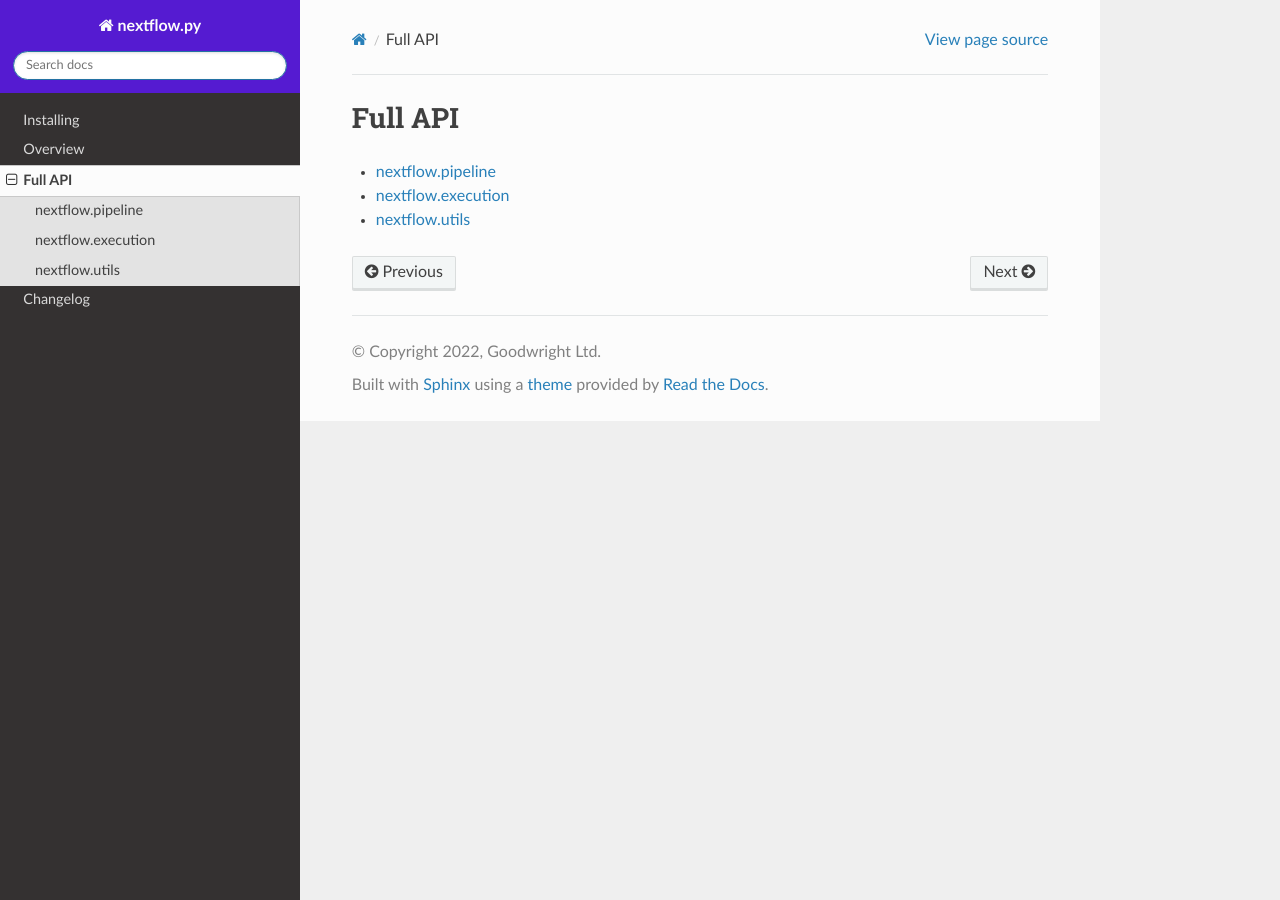
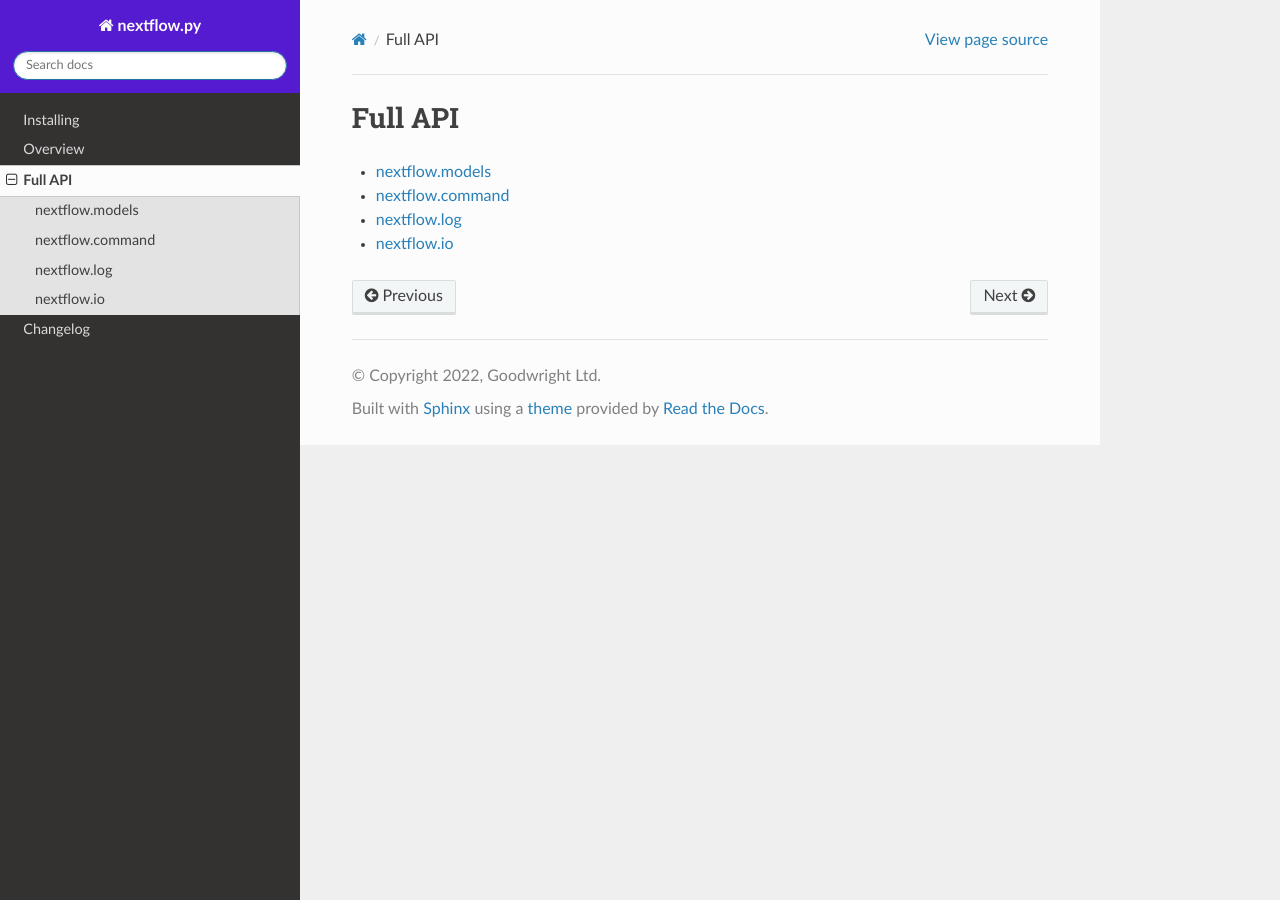
Before and after one commit to goodwright/nextflow.py, a Sphinx documentation site: the page built from docs/source/api.rst, in a window 1280 px wide. Built offline with Sphinx 7.4.7 and the Read the Docs theme 2.0.0, drawn with Linux system fonts in a browser that asks for light colours.

Commit message:
Update API docs

```diff
--- a/docs/source/api.rst
+++ b/docs/source/api.rst
@@ -2,6 +2,7 @@ Full API
 --------
 
 .. toctree ::
-	api/pipeline
-	api/execution
-	api/utils
+	api/models
+	api/command
+	api/log
+	api/io
--- /dev/null
+++ b/docs/source/api/command.rst
@@ -0,0 +1,6 @@
+nextflow.command
+----------------
+
+.. automodule:: nextflow.command
+	:members:
+	:inherited-members:
--- a/docs/source/api/execution.rst
+++ /dev/null
@@ -1,6 +0,0 @@
-nextflow.execution
-------------------
-
-.. automodule:: nextflow.execution
-	:members:
-	:inherited-members:
--- /dev/null
+++ b/docs/source/api/io.rst
@@ -0,0 +1,6 @@
+nextflow.io
+-----------
+
+.. automodule:: nextflow.io
+	:members:
+	:inherited-members:
--- /dev/null
+++ b/docs/source/api/log.rst
@@ -0,0 +1,6 @@
+nextflow.log
+------------
+
+.. automodule:: nextflow.log
+	:members:
+	:inherited-members:
--- /dev/null
+++ b/docs/source/api/models.rst
@@ -0,0 +1,6 @@
+nextflow.models
+------------------
+
+.. automodule:: nextflow.models
+	:members:
+	:inherited-members:
--- a/docs/source/api/pipeline.rst
+++ /dev/null
@@ -1,6 +0,0 @@
-nextflow.pipeline
------------------
-
-.. automodule:: nextflow.pipeline
-	:members:
-	:inherited-members:
--- a/docs/source/api/utils.rst
+++ /dev/null
@@ -1,6 +0,0 @@
-nextflow.utils
---------------
-
-.. automodule:: nextflow.utils
-	:members:
-	:inherited-members:
```
